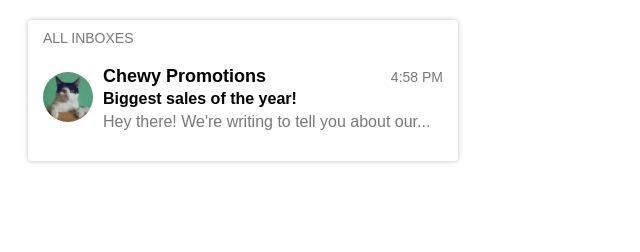
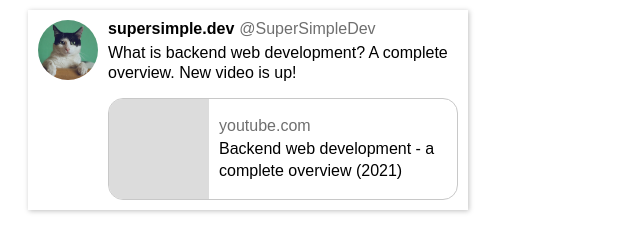
Before and after one commit to saurabhDubey310/HTML-CSS-TASKS, a plain HTML site: page lesson 13/index.html in a window 1280 px wide. Shown: the whole page, without its empty margins (0-640 px from the left). Drawn offline with Linux system fonts and the light colour scheme.

Commit message:
added lesson 13 further tasks

```diff
--- a/lesson 13/index.html
+++ b/lesson 13/index.html
@@ -23,7 +23,7 @@
       </div>
     </div> -->
 
-    <div class="container">
+    <!-- <div class="container">
       <div class="inbox-label">ALL INBOXES</div>
       <div class="email">
         <div class="sender-picture-container">
@@ -44,6 +44,71 @@
           </div>
         </div>
       </div>
+
+      <div class="email">
+        <div class="sender-picture-container">
+          <img
+            class="sender-picture"
+            src="sender-picture.png"
+            alt="sender-picture"
+          />
+        </div>
+        <div class="email-content">
+          <div class="email-header">
+            <div class="sender-name">Chewy Promotions</div>
+            <div class="send-time">4:58 PM</div>
+          </div>
+          <div class="subject">Biggest sales of the year!</div>
+          <div class="message">
+            Hey there! We're writing to tell you about our...
+          </div>
+        </div>
+      </div>
+
+
+      <div class="email">
+        <div class="sender-picture-container">
+          <img
+            class="sender-picture"
+            src="sender-picture.png"
+            alt="sender-picture"
+          />
+        </div>
+        <div class="email-content">
+          <div class="email-header">
+            <div class="sender-name">Chewy Promotions</div>
+            <div class="send-time">4:58 PM</div>
+          </div>
+          <div class="subject">Biggest sales of the year!</div>
+          <div class="message">
+            Hey there! We're writing to tell you about our...
+          </div>
+        </div>
+      </div>
+    </div> -->
+
+    <div class="tweet">
+      <div class="profile-picture-column">
+        <img class="profile-picture" src="sender-picture.png">
+      </div>
+      <div class="tweet-column">
+        <div class="tweet-header">
+          <div class="tweet-author">supersimple.dev</div>
+          <div class="tweet-author-handle">@SuperSimpleDev</div>
+        </div>
+        <div class="tweet-content">
+          What is backend web development? A complete overview. New video is up!
+        </div>
+        <div class="vedio-preview">
+          <div class="thumbnail-column"></div>
+          <div class="vedio-info-column">
+            <div class="vedio-website">youtube.com</div>
+            <div class="vedio-title">
+              Backend web development - a complete overview (2021)
+            </div>
+          </div>
+        </div>
+      </div>
     </div>
   </body>
 </html>
--- a/lesson 13/style.css
+++ b/lesson 13/style.css
@@ -22,7 +22,7 @@
   font-family: Arial;
 } */
 
-div {
+/* div {
   font-family: Arial;
 }
 
@@ -91,4 +91,85 @@
 
 .message {
   color: rgb(120, 120, 120);
+} */
+
+
+div {
+  font-family: Arial;
 }
+
+.tweet {
+  display: flex;
+  flex-direction: row;
+  width: 420px;
+  margin-top: 10px;
+  margin-left: 20px;
+  box-shadow: 1px 1px 5px rgba(0, 0, 0, 0.25);
+  padding: 10px;
+}
+
+.profile-picture-column {
+  margin-right: 10px;
+}
+
+.profile-picture {
+  width: 60px;
+  height: 60px;
+  object-fit: cover;
+  border-radius: 30px;
+}
+
+.tweet-column {
+  flex: 1;
+}
+
+.tweet-header {
+  display: flex;
+  flex-direction: row;
+  margin-bottom: 5px;
+}
+
+.tweet-author {
+  font-weight: bold;
+  margin-right: 5px;
+}
+
+.tweet-author-handle {
+  color: rgb(111, 111, 111);
+}
+
+.tweet-content {
+  line-height: 20px;
+  margin-bottom: 15px;
+}
+
+.vedio-preview {
+  display: flex;
+  flex-direction: row;
+  align-items: center;
+  border-width: 1px;
+  border-style: solid;
+  border-color: rgb(200, 200, 200);
+  border-radius: 15px;
+  overflow: hidden;
+}
+
+.thumbnail-column {
+  width: 100px;
+  height: 100px;
+  background-color: rgb(220, 220, 220);
+  margin-right: 10px;
+}
+
+.vedio-info-column {
+  flex: 1;
+}
+
+.vedio-website {
+  color: rgb(111, 111, 111);
+  margin-bottom: 3px;
+}
+
+.vedio-title {
+  line-height: 22px;
+}
```
